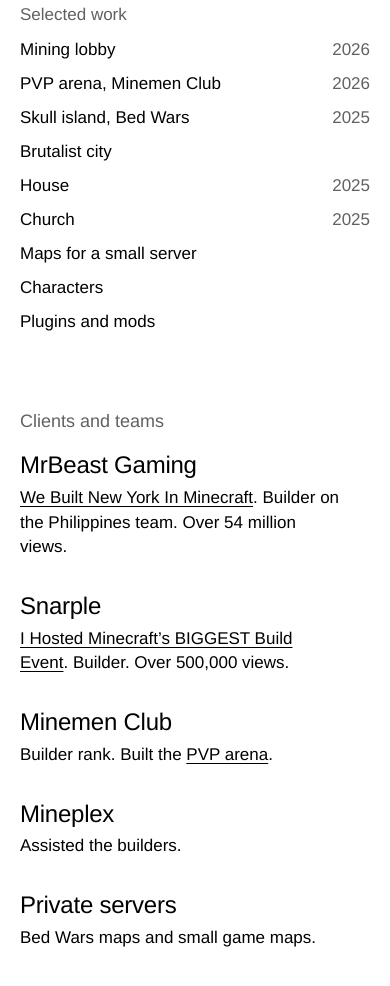
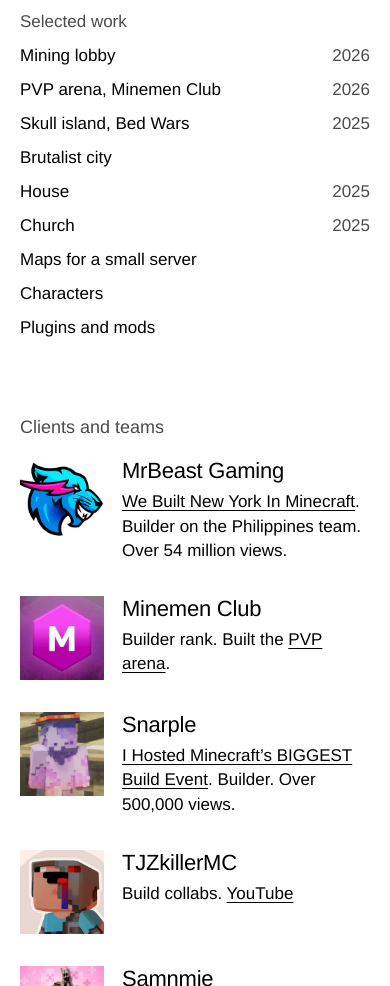
Before and after one commit to Koiduu/koiduu.github.io, a plain HTML site: page index.html in a window 390 px wide. Shown: the part 1014-2000 px from the top of the page. Drawn offline with Linux system fonts and the light colour scheme; a web font is replaced by a local one.

Commit message:
Add client logos, make the top text easier to read
Co-Authored-By: Claude Opus 5.5 <noreply@anthropic.com>

```diff
--- a/index.html
+++ b/index.html
@@ -10,12 +10,14 @@
 <meta property="og:url" content="https://koiduu.github.io/">
 <meta name="twitter:card" content="summary_large_image">
 <meta property="og:image" content="https://koiduu.github.io/images/mining-1-960.webp">
+<meta name="color-scheme" content="only light">
+<meta name="darkreader-lock">
 <meta name="theme-color" content="#789bec">
 <link rel="icon" href="favicon.svg" type="image/svg+xml">
 <link rel="preconnect" href="https://fonts.googleapis.com">
 <link rel="preconnect" href="https://fonts.gstatic.com" crossorigin>
 <link rel="stylesheet" href="https://fonts.googleapis.com/css2?family=Familjen+Grotesk:wght@400;500;600&display=swap">
-<link rel="stylesheet" href="style.css">
+<link rel="stylesheet" href="style.css?v=3">
 </head>
 <body id="top">
 
@@ -58,19 +60,34 @@
 
 <section class="clients" id="clients">
   <h2>Clients and teams</h2>
-  <ul>
+  <ul class="logos">
     <li>
-      <h3>MrBeast Gaming</h3>
-      <p><a href="https://youtu.be/qTMKHZelGAs">We Built New York In Minecraft</a>. Builder on the Philippines team. Over 54 million views.</p>
+      <img src="images/logo-mrbeast.png" width="240" height="240" alt="">
+      <div><h3>MrBeast Gaming</h3>
+      <p><a href="https://youtu.be/qTMKHZelGAs">We Built New York In Minecraft</a>. Builder on the Philippines team. Over 54 million views.</p></div>
     </li>
     <li>
-      <h3>Snarple</h3>
-      <p><a href="https://youtu.be/BDyiqDVMst4">I Hosted Minecraft’s BIGGEST Build Event</a>. Builder. Over 500,000 views.</p>
+      <img src="images/logo-minemen.png" width="240" height="240" alt="">
+      <div><h3>Minemen Club</h3>
+      <p>Builder rank. Built the <a href="#arena">PVP arena</a>.</p></div>
     </li>
     <li>
-      <h3>Minemen Club</h3>
-      <p>Builder rank. Built the <a href="#arena">PVP arena</a>.</p>
+      <img src="images/logo-snarple.png" width="240" height="240" alt="">
+      <div><h3>Snarple</h3>
+      <p><a href="https://youtu.be/BDyiqDVMst4">I Hosted Minecraft’s BIGGEST Build Event</a>. Builder. Over 500,000 views.</p></div>
     </li>
+    <li>
+      <img src="images/logo-tjzkillermc.png" width="240" height="240" alt="">
+      <div><h3>TJZkillerMC</h3>
+      <p>Build collabs. <a href="https://www.youtube.com/@TJZkillerMC">YouTube</a></p></div>
+    </li>
+    <li>
+      <img src="images/logo-samnmie.png" width="240" height="240" alt="">
+      <div><h3>Samnmie</h3>
+      <p>Build collabs. <a href="https://www.instagram.com/samnmie/">Instagram</a></p></div>
+    </li>
+  </ul>
+  <ul>
     <li>
       <h3>Mineplex</h3>
       <p>Assisted the builders.</p>
@@ -81,7 +98,7 @@
     </li>
     <li>
       <h3>Other builders</h3>
-      <p>Collabs with <a href="https://www.instagram.com/samnmie/">samnmie</a>, <a href="https://x.com/wtfdym_">wtfdym_</a> and <a href="https://www.behance.net/bonzomask">Bonzomask</a>. Small projects with <a href="https://x.com/todpog_">todpog_</a>.</p>
+      <p>Collabs with <a href="https://x.com/wtfdym_">wtfdym_</a> and <a href="https://www.behance.net/bonzomask">Bonzomask</a>. Small projects with <a href="https://x.com/todpog_">todpog_</a>.</p>
     </li>
   </ul>
 </section>
--- a/style.css
+++ b/style.css
@@ -1,5 +1,5 @@
 :root {
-  --grey: #616161;
+  --grey: #4a4a4a;
   --sky: #789bec;
   --haze: #aac2f3;
   --pad: clamp(20px, 2.6vw, 48px);
@@ -12,6 +12,7 @@ body {
   font: 400 18px/1.45 "Familjen Grotesk", "Helvetica Neue", Arial, sans-serif;
   color: #000;
   background: #fff;
+  color-scheme: only light;
 }
 img { display: block; width: 100%; height: auto; }
 a { color: inherit; text-decoration-thickness: 1px; text-underline-offset: .18em; }
@@ -32,12 +33,15 @@ nav a, .index a { text-decoration: none; }
 nav a:hover, .index a:hover { text-decoration: underline; }
 nav span { display: flex; gap: clamp(16px, 2vw, 34px); }
 .name { font-weight: 600; }
-.intro, .index { position: absolute; top: 49.5%; }
+/* own white background, so dark mode add-ons cannot leave pale text on the white photo */
+.intro, .index { position: absolute; top: 49.5%; background: #fff; }
 .intro { left: var(--pad); width: 34%; }
-.intro h1 { font-size: clamp(26px, 2.7vw, 52px); line-height: 1.1; letter-spacing: -.02em; }
+.intro h1 { font-size: clamp(26px, 2.8vw, 54px); font-weight: 600; line-height: 1.1; letter-spacing: -.02em; }
+.intro p, .index { font-size: clamp(18px, 1.3vw, 23px); }
 .intro p { margin-top: 1.2em; }
 .index { right: var(--pad); width: 25%; }
-.index h2 { font-size: 18px; line-height: 1.45; letter-spacing: 0; color: var(--grey); font-weight: 400; margin-bottom: .3em; }
+.index h2 { font-size: inherit; line-height: 1.45; letter-spacing: 0; color: var(--grey); font-weight: 400; margin-bottom: .3em; }
+.index a { font-weight: 500; }
 .index li { display: flex; justify-content: space-between; gap: 16px; line-height: 1.6; }
 .index li span { color: var(--grey); }
 
@@ -48,6 +52,10 @@ nav span { display: flex; gap: clamp(16px, 2vw, 34px); }
 .clients ul { display: grid; grid-template-columns: repeat(3, 1fr); gap: clamp(34px, 3.6vw, 64px) clamp(24px, 4vw, 80px); margin-top: clamp(20px, 2vw, 36px); }
 .clients h3 { font-size: clamp(24px, 2vw, 34px); line-height: 1.15; letter-spacing: -.01em; margin-bottom: .3em; }
 .clients p { max-width: 34ch; }
+.clients ul.logos { grid-template-columns: repeat(5, 1fr); gap: clamp(20px, 2.4vw, 44px); }
+.logos img { width: clamp(88px, 7.6vw, 140px); margin-bottom: 18px; }
+.clients .logos h3 { font-size: clamp(22px, 1.75vw, 32px); }
+.clients ul + ul { margin-top: clamp(44px, 4.4vw, 80px); }
 
 /* Work */
 .project { margin-top: var(--between); scroll-margin-top: 24px; }
@@ -90,10 +98,10 @@ dialog button { font: inherit; color: #000; background: #fff; border: 0; padding
 
 @media (max-width: 1080px) {
   .index { width: 31%; }
-  .index, .intro { font-size: 16px; top: 47.5%; }
-  .index h2 { font-size: 16px; }
+  .index, .intro { top: 47.5%; }
+  .index, .intro p { font-size: 16px; }
   .index li { line-height: 1.45; }
-  .clients ul { grid-template-columns: 1fr 1fr; }
+  .clients ul, .clients ul.logos { grid-template-columns: repeat(3, 1fr); }
 }
 @media (max-width: 820px) {
   body { font-size: 17px; }
@@ -101,13 +109,13 @@ dialog button { font: inherit; color: #000; background: #fff; border: 0; padding
   .intro, .index { position: static; width: auto; padding: 0 var(--pad); }
   .intro { margin-top: 12px; }
   .intro h1 { font-size: 32px; }
-  .index { margin-top: 48px; font-size: 17px; }
-  .index h2 { font-size: 17px; }
+  .index { margin-top: 48px; }
+  .index, .intro p { font-size: 17px; }
   .index li { line-height: 2; }
   nav { padding-block: 16px; }
   nav span { gap: 16px; }
   .clients { margin-top: 72px; }
-  .clients ul, .project > .text, .side, #small, .about { grid-template-columns: 1fr; }
+  .clients ul, .clients ul.logos, .project > .text, .side, #small, .about { grid-template-columns: 1fr; }
   .project > .text > .note { grid-column: 1; grid-row: auto; margin-top: 1em; }
   .side > .text { padding-bottom: 20px; }
   .row { flex-direction: column; }
@@ -118,5 +126,9 @@ dialog button { font: inherit; color: #000; background: #fff; border: 0; padding
   .row.keep > a:not(:first-child) img { aspect-ratio: 1; object-fit: cover; }
   .about { gap: 20px; }
 }
-@media (max-width: 480px) { .clients ul { gap: 32px; } }
+@media (max-width: 820px) {
+  .logos li { display: grid; grid-template-columns: 84px 1fr; gap: 18px; align-items: start; }
+  .logos img { width: 84px; margin: 0; }
+  .clients ul, .clients ul.logos { gap: 32px; }
+}
 @media (prefers-reduced-motion: reduce) { html { scroll-behavior: auto; } }
```
Also changed, not shown: images/logo-minemen.png (added), images/logo-mrbeast.png (added), images/logo-samnmie.png (added), images/logo-snarple.png (added), images/logo-tjzkillermc.png (added).
